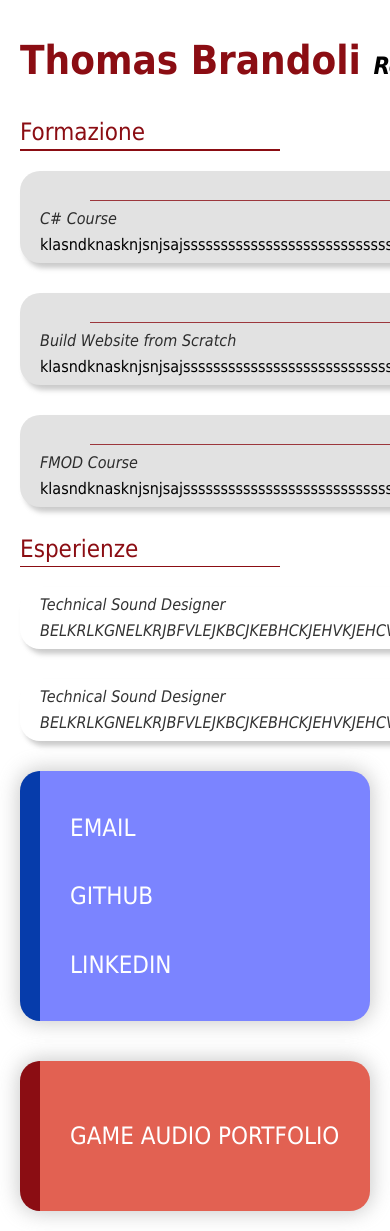
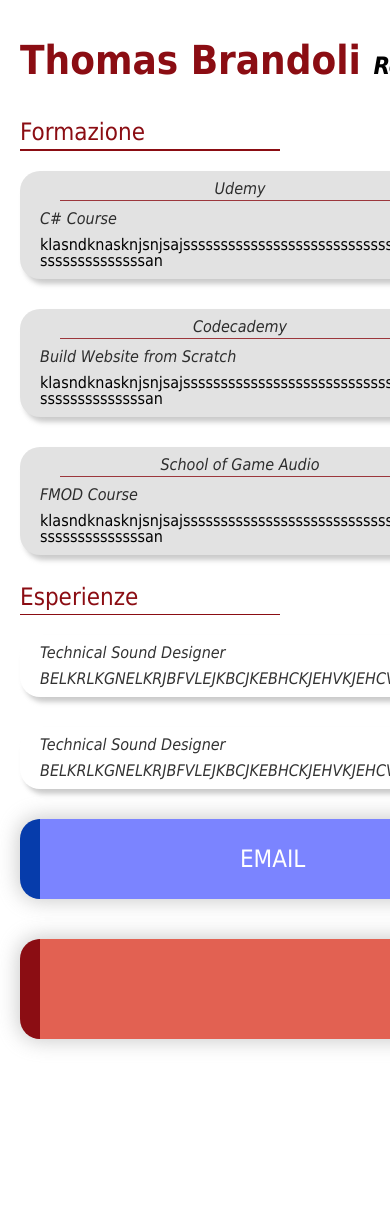
Before and after one commit to ThGnommy/my-resume, a React (Create React App) app: page / in a window 390 px wide. Shown: the top 1231 px of the page. After the commit the page ends 1059 px from the top, so only its background shows below. Built offline with nearby package versions, Linux system fonts and the light colour scheme.

Commit message:
more responsive

```diff
--- a/src/App.js
+++ b/src/App.js
@@ -6,7 +6,6 @@ import Experience from './components/Experience/Experience'
 import Certification from './components/Certification/Certification'
 import Contacts from './components/Contacts/Contacts'
 import Portfolio from './components/Portfolio/Portfolio'
-import { Button } from "react-bulma-components/full";
 
 
 function App() {
@@ -22,7 +21,6 @@ function App() {
 
   return (
     <div className="App">
-
       <div className="resume">
         <Title name="Thomas Brandoli"/>
 
--- a/src/components/Certification/Certification.css
+++ b/src/components/Certification/Certification.css
@@ -8,6 +8,7 @@
     padding: 10px 20px;
     transition: all 500ms ease-out;
     background-color: rgb(226, 226, 226);
+    overflow-wrap: break-word;
 }
 
 .certification-tab:hover {
@@ -50,3 +51,66 @@
         width: 1000px;
     }
 }
+
+@media screen and (max-width: 1100px)
+{
+    .certification-tab {
+        width: 900px;
+    }
+}
+
+@media screen and (max-width: 1000px)
+{
+    .certification-tab {
+        width: 800px;
+    }
+}
+
+@media screen and (max-width: 900px)
+{
+    .certification-tab {
+        width: 760px;
+    }
+}
+
+@media screen and (max-width: 880px)
+{
+    .certification-tab {
+        width: 740px;
+    }
+}
+
+@media screen and (max-width: 840px)
+{
+    .certification-tab {
+        width: 700px;
+    }
+}
+
+@media screen and (max-width: 800px)
+{
+    .certification-tab {
+        width: 650px;
+    }
+}
+
+@media screen and (max-width: 750px)
+{
+    .certification-tab {
+        width: 600px;
+    }
+}
+
+@media screen and (max-width: 700px)
+{
+    .certification-tab {
+        width: 600px;
+    }
+}
+
+@media screen and (max-width: 500px)
+{
+    .certification-tab {
+        width: 400px;
+    }
+}
--- a/src/components/Contacts/Contacts.css
+++ b/src/components/Contacts/Contacts.css
@@ -1,3 +1,39 @@
+.contact-tab {
+    display: flex;
+    flex-direction: column;
+    justify-content: space-evenly;
+    width: 330px;
+    height: 250px;
+    box-shadow: 0px 0px 20px 2px rgba(186,186,186,0.75);
+    background-color: #7B84FF;
+    border-left: 20px solid #063CAB;
+    border-radius: 20px;
+    transition-property: padding;
+    transition-duration: 1s;
+}
+
+.p {
+    font-size: 1.5rem;
+    font-family: 'Tahoma, sans-serif';
+    text-decoration: none;
+    color: #FFF;
+    margin-left: 30px;
+}
+
+
+
+
 .contact-tab:hover {
     padding: 30px 0;
 }
+
+@media screen and (max-width: 1200px)
+{
+    .contact-tab {
+        flex-direction: row!important;
+        justify-content: space-between;
+        align-items: center;
+        width: 1020px!important;
+        height: 80px!important;
+    }
+}
--- a/src/components/Portfolio/Portfolio.css
+++ b/src/components/Portfolio/Portfolio.css
@@ -1,3 +1,16 @@
 .portfolio-tab:hover {
     padding: 15px 0;
 }
+
+@media screen and (max-width: 1200px)
+{
+    .portfolio-tab {
+        flex-direction: row!important;
+        justify-content: space-between;
+        align-items: center;
+        width: 1020px!important;
+        height: 80px!important;
+        padding: 10px 0;
+
+    }
+}
```
